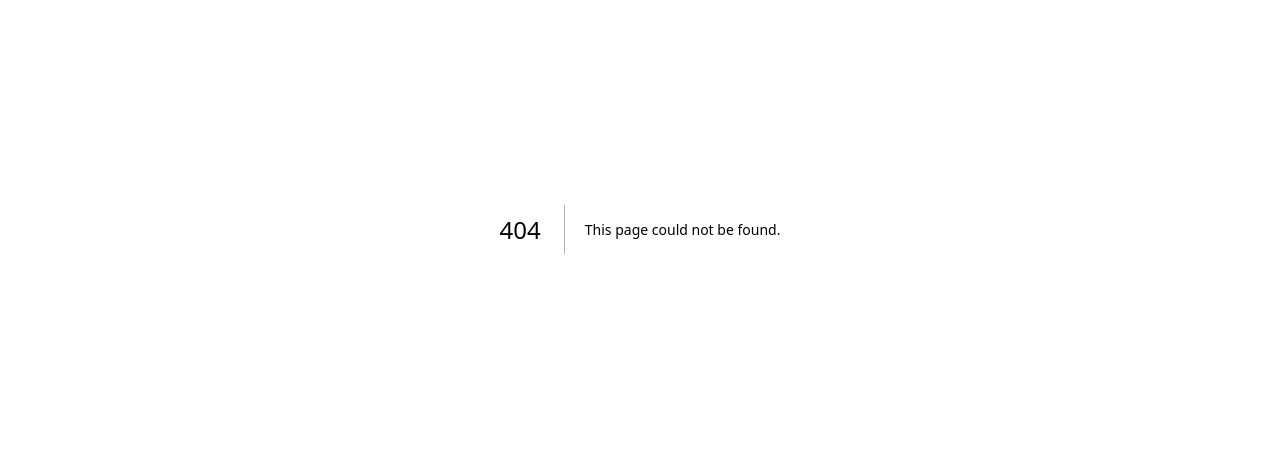
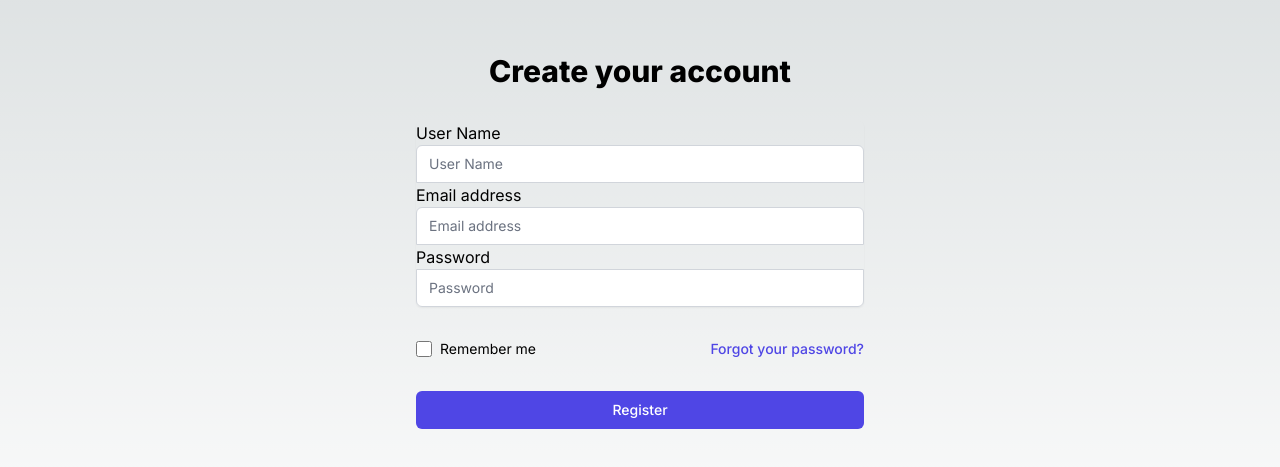
Before and after one commit to ankushydv26/Fitness-0.2, a Next.js app in the folder frontend/: page /register in a window 1280 px wide. Before the commit this address had no page. Shown: the part 171-638 px from the top of the page. Built offline with nearby package versions, Linux system fonts and the light colour scheme.

Commit message:
Register

```diff
--- /dev/null
+++ b/frontend/src/app/lib/register-action.ts
@@ -0,0 +1,39 @@
+"use server";
+import { redirect } from "next/navigation";
+import { cookies } from "next/headers";
+
+export async function registerAction(prevState: any, formData: any) {
+  const STRAPI_URL = process.env.STRAPI_URL;
+  // if (!STRAPI_URL) throw new Error("Please set STRAPI_URL environment variable");
+  const url = `${STRAPI_URL}/api/auth/local/register`;
+  const validateFormData = {
+    username: formData.get("username"),
+    password: formData.get("password"),
+    identifier: formData.get("identifier"),
+  };
+
+  const { username, password, identifier } = validateFormData;
+  try {
+    let response = await fetch(url, {
+      method: "POST",
+      headers: {
+        "Content-Type": "application/json",
+      },
+      body: JSON.stringify({ username, identifier, password }),
+      cache:'no-cache', // *default, no-store, reload, force-cache, only-if-cached
+    });
+    //Check status of the response
+    if (!response.ok) {
+      throw new Error(`HTTP error! status: ${response.status}`);
+    }
+    //Parse data and return it as json
+    const data = await response.json();
+    console.log(data);
+    if(response.ok && data.jwt) cookies().set('jwt' , data.jwt)
+  } catch (error) {
+    console.log(error);
+    return { error: "Server error please try again later." };
+  }
+
+  return redirect("/dashboard");
+}
--- /dev/null
+++ b/frontend/src/app/register/page.tsx
@@ -0,0 +1,105 @@
+"use client"
+import { useFormState } from "react-dom";
+import Link from "next/link";
+import { registerAction } from "../lib/register-action";
+// const  registerAction = (prevState:any, formData:any) => {
+//     const data = {
+//        username: formData.get('username'),
+//        password: formData.get("password"),
+//        identifier:formData.get("identifier")
+//     }
+
+//     console.log(data)
+//     return 1
+// }
+
+const RegisterPage =() => {
+    const initialState={}
+  const [state, dispatch] = useFormState(registerAction , initialState)
+    return(
+        <div className="min-h-screen flex items-center justify-center py-12 px-4 sm:px-6 lg:px-8">
+            <div className="max-w-md w-full space-y-8">
+                <div>
+                    <h2 className="mt-6 text-center text-3xl font-extrabold">
+                        Create your account
+                    </h2>
+                </div>
+                <form className="mt-8 space-y-8" action={dispatch}>
+            <input type="hidden" name="remember" value="true" />
+            <div className="rounded-md shadow-sm ">
+            <div>
+                <label htmlFor="username" className="pt-2 pb-1">
+                  User Name
+                </label>
+                <input
+                  id="username"
+                  name="username"
+                  type="text"
+                  required
+                  className="appearance-none rounded-none relative block w-full px-3 py-2 border border-gray-300 placeholder-gray-500 text-gray-900 rounded-t-md focus:outline-none focus:ring-indigo-500 focus:border-indigo-500 focus:z-10 sm:text-sm"
+                  placeholder="User Name"
+                />
+              </div>
+              <div>
+                <label htmlFor="email-address" className="pt-2 pb-1">
+                  Email address
+                </label>
+                <input
+                  id="identifier"
+                  name="identifier"
+                  type="text"
+                  required
+                  className="appearance-none rounded-none relative block w-full px-3 py-2 border border-gray-300 placeholder-gray-500 text-gray-900 rounded-t-md focus:outline-none focus:ring-indigo-500 focus:border-indigo-500 focus:z-10 sm:text-sm"
+                  placeholder="Email address"
+                />
+              </div>
+              <div>
+                <label htmlFor="password" className="pt-2 pb-1">
+                  Password
+                </label>
+                <input
+                  id="password"
+                  name="password"
+                  type="password"
+                  autoComplete="current-password"
+                  required
+                  className="appearance-none rounded-none relative block w-full px-3 py-2 border border-gray-300 placeholder-gray-500 text-gray-900 rounded-b-md focus:outline-none focus:ring-indigo-500 focus:border-indigo-500 focus:z-10 sm:text-sm"
+                  placeholder="Password"
+                />
+              </div>
+            </div>
+
+            <div className="flex items-center justify-between">
+              <div className="flex items-center">
+                <input
+                  id="remember-me"
+                  name="remember-me"
+                  type="checkbox"
+                  className="h-4 w-4 text-indigo-600 focus:ring-indigo-500 border-gray-300 rounded"
+                />
+                <label htmlFor="remember-me" className="ml-2 block text-sm ">
+                  Remember me
+                </label>
+              </div>
+
+              <div className="text-sm">
+                <a href="#" className="font-medium text-indigo-600 hover:text-indigo-500">
+                  Forgot your password?
+                </a>
+              </div>
+            </div>
+
+            <div>
+              <button
+                className="group relative w-full flex justify-center py-2 px-4 border border-transparent text-sm font-medium rounded-md text-white bg-indigo-600 hover:bg-indigo-700 focus:outline-none focus:ring-2 focus:ring-offset-2 focus:ring-indigo-500"
+              >
+                Register
+              </button>
+            </div>
+          </form>
+            </div>
+        </div>
+    )
+}
+
+export default  RegisterPage;
```
